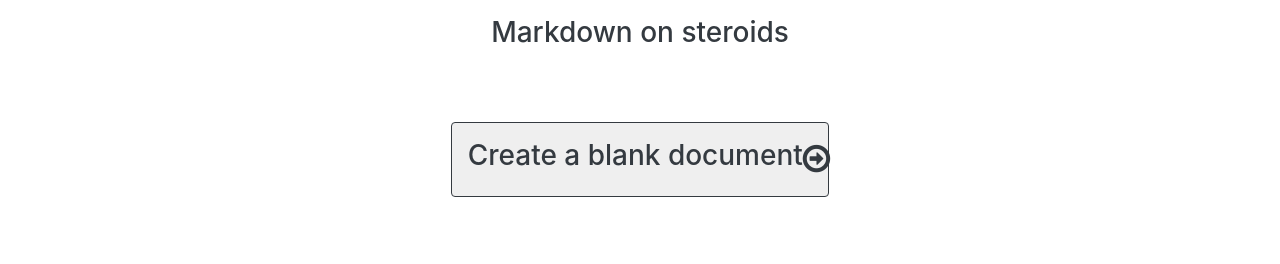
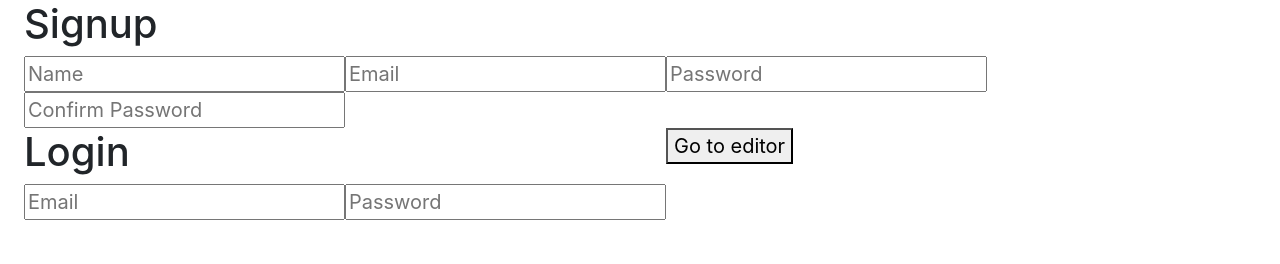
Before and after one commit to chiraglulla/markdown-on-steroids, a React (Create React App) app: page / in a window 1280 px wide. Shown: the top 264 px of the page. Built offline with nearby package versions, Linux system fonts and the light colour scheme; no server answers.

Commit message:
Start creating Home page

```diff
--- a/src/App.js
+++ b/src/App.js
@@ -1,6 +1,7 @@
 import { BrowserRouter as Router, Switch, Route } from "react-router-dom";
 import Editor from "./Components/Editor";
 import Dashboard from "./Components/Dashboard";
+import Home from "./Components/Home";
 
 const App = () => {
   return (
@@ -9,7 +10,13 @@ const App = () => {
         <div className="row px-4">
           <Switch>
             <Route path="/" exact>
+              <Home />
+            </Route>
+            <Route path="/dashboard">
               <Dashboard />
+            </Route>
+            <Route path="/editor">
+              <Editor />
             </Route>
             <Route path="/editor/:id">
               <Editor />
--- /dev/null
+++ b/src/Components/Home.js
@@ -0,0 +1,29 @@
+import { Link } from "react-router-dom";
+
+const Home = () => {
+  return (
+    <>
+      <div id="signup">
+        <h1>Signup</h1>
+        <form>
+          <input placeholder="Name" type="text" />
+          <input placeholder="Email" type="text" />
+          <input placeholder="Password" type="password" />
+          <input placeholder="Confirm Password" type="password" />
+        </form>
+      </div>
+      <div id="login">
+        <h1>Login</h1>
+        <form>
+          <input placeholder="Email" type="text" />
+          <input placeholder="Password" type="password" />
+        </form>
+      </div>
+      <Link to="/editor">
+        <button>Go to editor</button>
+      </Link>
+    </>
+  );
+};
+
+export default Home;
```
